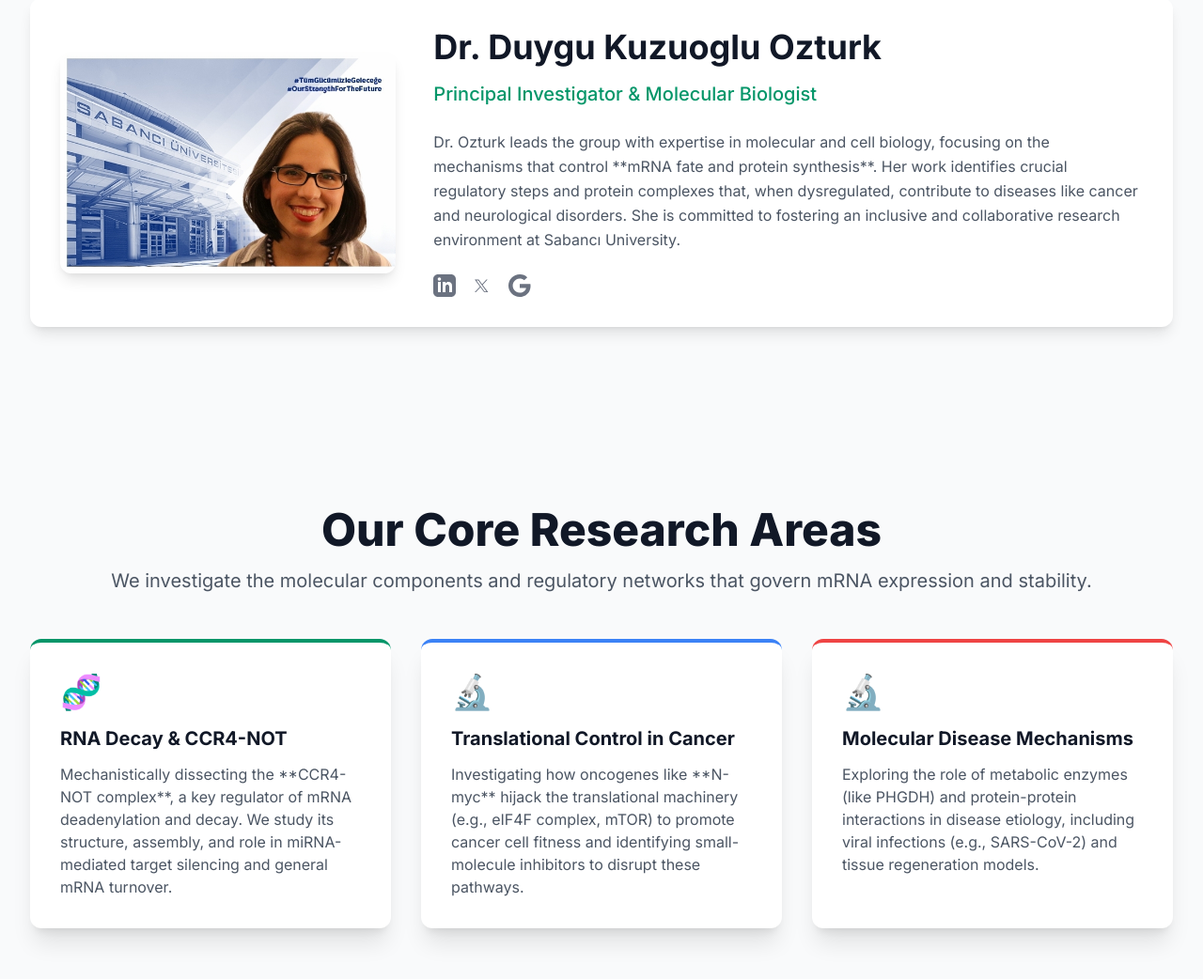
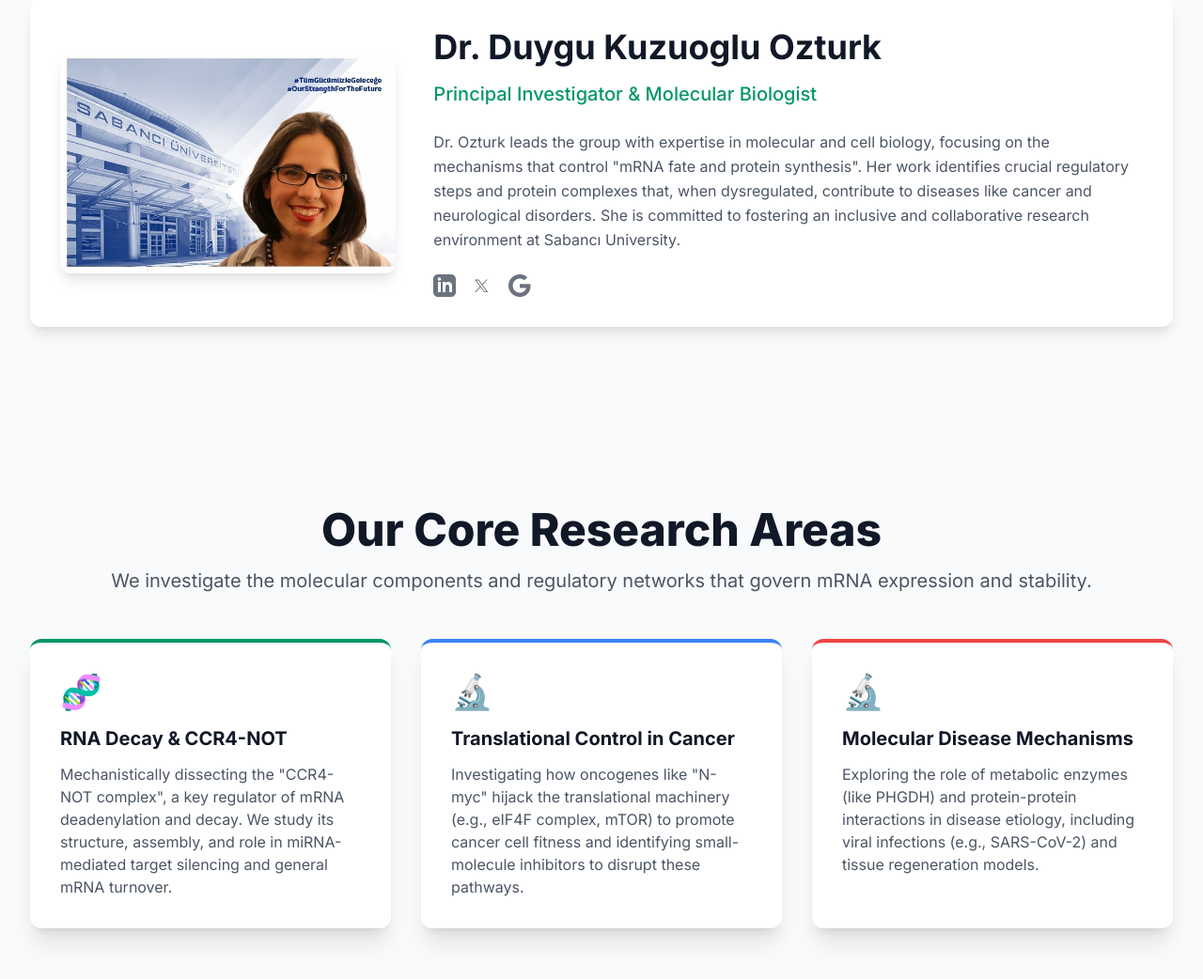
Before and after one commit to akinozturk/duygu-lab, a plain HTML site: page index.html in a window 1280 px wide. Shown: the part 720-1762 px from the top of the page at 94% size. Drawn offline with nearby package versions, Linux system fonts and the light colour scheme.

Commit message:
Update index.html
replaced ** with "

```diff
--- a/index.html
+++ b/index.html
@@ -95,7 +95,7 @@
                             Principal Investigator & Molecular Biologist
                         </p>
                         <p class="text-gray-600 leading-relaxed">
-                            Dr. Ozturk leads the group with expertise in molecular and cell biology, focusing on the mechanisms that control **mRNA fate and protein synthesis**. Her work identifies crucial regulatory steps and protein complexes that, when dysregulated, contribute to diseases like cancer and neurological disorders. She is committed to fostering an inclusive and collaborative research environment at Sabancı University.
+                            Dr. Ozturk leads the group with expertise in molecular and cell biology, focusing on the mechanisms that control "mRNA fate and protein synthesis". Her work identifies crucial regulatory steps and protein complexes that, when dysregulated, contribute to diseases like cancer and neurological disorders. She is committed to fostering an inclusive and collaborative research environment at Sabancı University.
                         </p>
                         <div class="mt-6 flex justify-center md:justify-start space-x-4">
                             <!-- LinkedIn link -->
@@ -136,7 +136,7 @@
                         <div class="text-4xl text-primary mb-4">🧬</div>
                         <h3 class="text-xl font-bold mb-3 text-gray-900">RNA Decay & CCR4-NOT</h3>
                         <p class="text-gray-600">
-                            Mechanistically dissecting the **CCR4-NOT complex**, a key regulator of mRNA deadenylation and decay. We study its structure, assembly, and role in miRNA-mediated target silencing and general mRNA turnover.
+                            Mechanistically dissecting the "CCR4-NOT complex", a key regulator of mRNA deadenylation and decay. We study its structure, assembly, and role in miRNA-mediated target silencing and general mRNA turnover.
                         </p>
                     </div>
 
@@ -145,7 +145,7 @@
                         <div class="text-4xl text-secondary mb-4">🔬</div>
                         <h3 class="text-xl font-bold mb-3 text-gray-900">Translational Control in Cancer</h3>
                         <p class="text-gray-600">
-                            Investigating how oncogenes like **N-myc** hijack the translational machinery (e.g., eIF4F complex, mTOR) to promote cancer cell fitness and identifying small-molecule inhibitors to disrupt these pathways.
+                            Investigating how oncogenes like "N-myc" hijack the translational machinery (e.g., eIF4F complex, mTOR) to promote cancer cell fitness and identifying small-molecule inhibitors to disrupt these pathways.
                         </p>
                     </div>
 
@@ -310,12 +310,8 @@
             );
 
             // Create the full mailto link
-            const mailtoLink = `mailto:${recipient}?subject=${subject}&body=${body}`;
-
-            // Use a temporary hidden anchor element to trigger the mail client,
-            // which is often more reliable than window.location.href in modern browsers.
             const tempLink = document.createElement('a');
-            tempLink.href = mailtoLink;
+            tempLink.href = `mailto:${recipient}?subject=${subject}&body=${body}`;
             tempLink.style.display = 'none'; // Hide the element
             document.body.appendChild(tempLink);
             tempLink.click(); // Programmatically click the link
```
